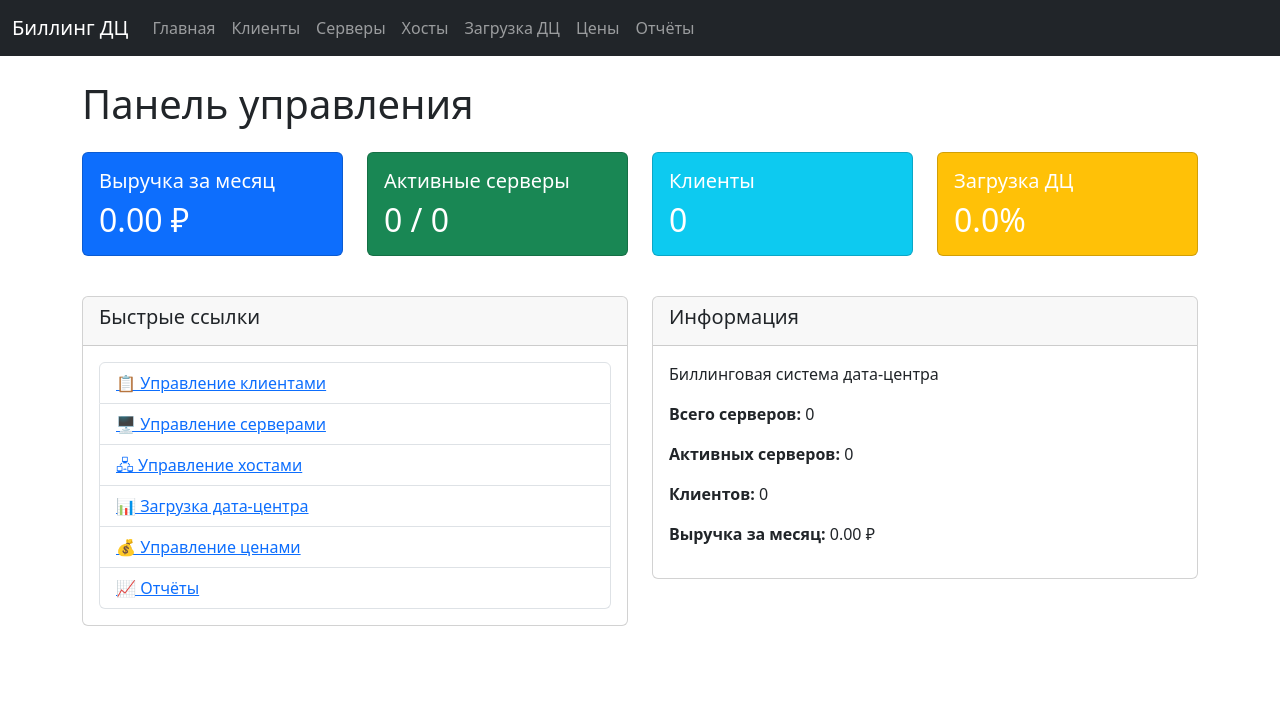
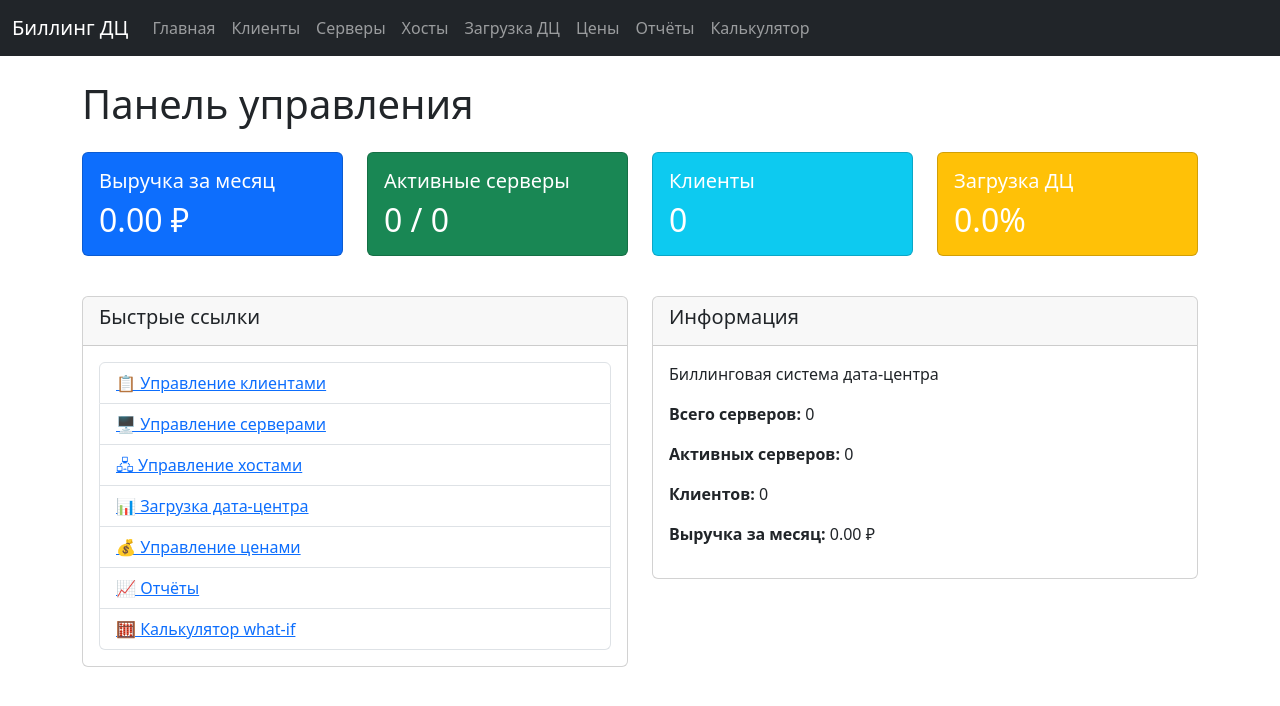
Before and after one commit to adjitananda/Billing_system, a FastAPI app: page / in a window 1280 px wide. Shown: the top 706 px of the page. Run offline with FastAPI, Linux system fonts and the light colour scheme; data that the repository does not hold is empty.

Commit message:
Спринт 4: Добавлены ссылки на калькулятор в меню и на главную страницу

```diff
--- a/templates/base.html
+++ b/templates/base.html
@@ -24,6 +24,7 @@
                     <li class="nav-item"><a class="nav-link" href="/datacenter">Загрузка ДЦ</a></li>
                     <li class="nav-item"><a class="nav-link" href="/prices">Цены</a></li>
                     <li class="nav-item"><a class="nav-link" href="/reports">Отчёты</a></li>
+                    <li class="nav-item"><a class="nav-link" href="/calculator">Калькулятор</a></li>
                 </ul>
             </div>
         </div>
--- a/templates/dashboard.html
+++ b/templates/dashboard.html
@@ -63,6 +63,7 @@
                     <li class="list-group-item"><a href="/datacenter">📊 Загрузка дата-центра</a></li>
                     <li class="list-group-item"><a href="/prices">💰 Управление ценами</a></li>
                     <li class="list-group-item"><a href="/reports">📈 Отчёты</a></li>
+                    <li class="list-group-item"><a href="/calculator">🧮 Калькулятор what-if</a></li>
                 </ul>
             </div>
         </div>
```
